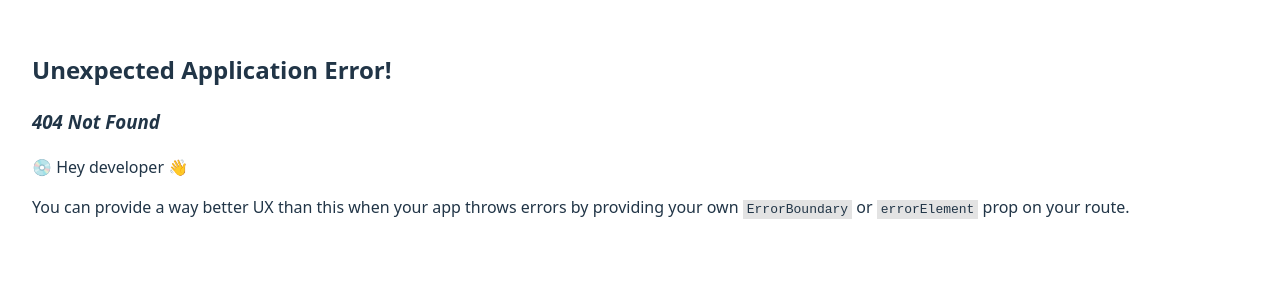
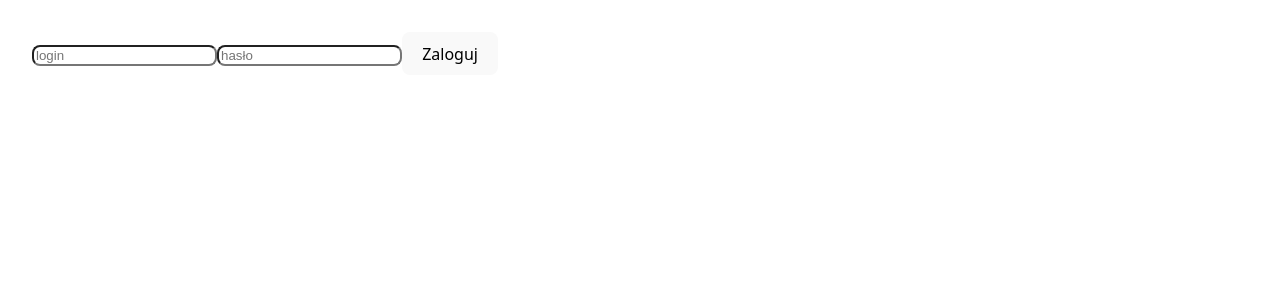
Before and after one commit to m0kitooo/library_project_gui, a React (Vite) app: page /login in a window 1280 px wide. Before the commit this address had no page. Shown: the top 300 px of the page. Built offline with nearby package versions, Linux system fonts and the light colour scheme.

Commit message:
working on login and security staff

```diff
--- a/src/components/SearchWrapper.jsx
+++ b/src/components/SearchWrapper.jsx
@@ -1,4 +1,4 @@
-import {useCallback, useEffect, useState} from "react";
+import {useCallback, useState} from "react";
 import CORE_API_BASE_URL from "../coreApiBaseUrl.jsx";
 import {Link} from "react-router-dom";
 import ROUTES from "../routes.jsx";
@@ -8,23 +8,23 @@ export default function SearchWrapper() {
   const [books, setBooks] = useState([]);
 
   const fetchBooks = useCallback(
-    (title) => {
-      title = typeof title === 'string' ? title : '';
-
-      (async () => {
-        try {
-          const response = await fetch(`${CORE_API_BASE_URL}/books?title=${title}`);
-          setBooks(await response.json());
-        } catch (error) {
-          console.error('Error: ', error)
-        }
-      })();
-    }, []
+    // (title) => {
+    //   title = typeof title === 'string' ? title : '';
+    //
+    //   (async () => {
+    //     try {
+    //       const response = await fetch(`${CORE_API_BASE_URL}/books?title=${title}`);
+    //       setBooks(await response.json());
+    //     } catch (error) {
+    //       console.error('Error: ', error)
+    //     }
+    //   })();
+    // }, []
   );
 
-  useEffect(() => {
-    fetchBooks();
-  }, [fetchBooks]);
+  // useEffect(() => {
+  //   fetchBooks();
+  // }, [fetchBooks]);
 
   const handleBookDelete = async id => {
     try {
--- a/src/components/UpperNavBar.jsx
+++ b/src/components/UpperNavBar.jsx
@@ -1,15 +1,20 @@
+import {Link} from "react-router-dom";
+import routes from "../routes.jsx";
+
 export default function UpperNavBar() {
   return (
       <>
         <nav>
           <ul style={{display: 'flex', flexDirection: 'column', alignItems: 'flex-end', listStyle: 'none'}}>
             <li>
+              <Link to={routes.login.path}>
+                <button>
+                  <span>Zaloguj się</span>
+                </button>
+              </Link>
               {/*<button>*/}
-              {/*  <span>Zaloguj się</span>*/}
+              {/*  <span>Wyloguj się</span>*/}
               {/*</button>*/}
-              <button>
-                <span>Wyloguj się</span>
-              </button>
             </li>
           </ul>
         </nav>
--- a/src/pages/Login.jsx
+++ b/src/pages/Login.jsx
@@ -1,8 +1,44 @@
+import CORE_API_BASE_URL from "../coreApiBaseUrl.jsx";
+import {useRef} from "react";
+
 export default function Login() {
+  const usernameRef = useRef(null);
+  const passwordRef = useRef(null);
+
+  const login = async e => {
+    e.preventDefault();
+
+    const formData = new URLSearchParams();
+    formData.append('username', usernameRef.current.value);
+    formData.append('password', passwordRef.current.value);
+
+    try {
+      const response = await fetch(`${CORE_API_BASE_URL}/login`, {
+        method: 'POST',
+        headers: { 'Content-Type': 'application/x-www-form-urlencoded' },
+        body: formData.toString(),
+        credentials: 'include'
+      });
+
+      if (response.ok) {
+        alert('Zalogowano!');
+        // np. redirect
+      } else {
+        alert('Logowanie nie powiodło się');
+      }
+
+    } catch (error) {
+      console.error('Error: ', error);
+    }
+  };
+
   return (
     <>
-      <input type={'text'} placeholder={'login'}/>
-      <input type={'text'} placeholder={'hasło'}/>
+      <form onSubmit={login}>
+        <input type={'text'} placeholder={'login'} ref={usernameRef}/>
+        <input type={'text'} placeholder={'hasło'} ref={passwordRef}/>
+        <button type={'submit'}>Zaloguj</button>
+      </form>
     </>
   );
 }
--- a/src/routes.jsx
+++ b/src/routes.jsx
@@ -8,6 +8,7 @@ import UpdateBook from "./pages/UpdateBook.jsx";
 import ProposalDetails from "./pages/proposals/ProposalDetails.jsx";
 import ChooseOrganizer from "./pages/ChooseOrganizer.jsx";
 import LibraryPayments from "./pages/LibraryPayments.jsx";
+import Login from "./pages/Login.jsx";
 
 const ROUTES = {
   app: {path: "/", element: <App/>},
@@ -23,7 +24,8 @@ const ROUTES = {
   updateBook: {path: "/book/:id/update/", element: <UpdateBook/>, buildPath: bookId => `/book/${bookId}/update`},
   proposalDetails: {path: "/proposal/details/:id", element: <ProposalDetails/>},
   choseOrganizer: {path: "proposal/chooseOrganizer", element: <ChooseOrganizer />},
-  libraryPayments: {path: "library-payment"}, element: <LibraryPayments/>
+  libraryPayments: {path: "library-payment"}, element: <LibraryPayments/>,
+  login: {path: "/login", element: <Login/>}
 };
 
 export default ROUTES;
```
